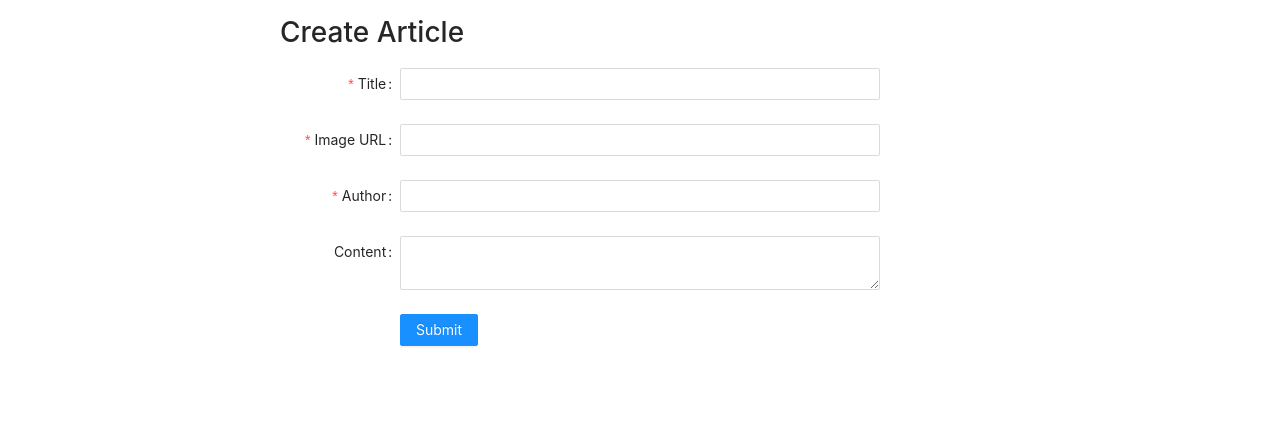
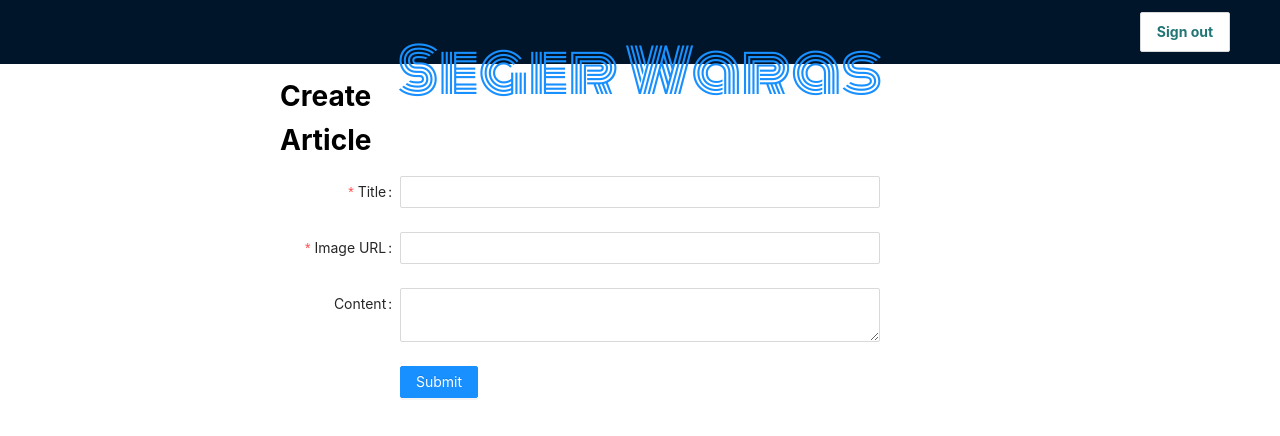
Before and after one commit to alfarelzaki/seger-waras, a React (Create React App) app: page /createPost in a window 1280 px wide. Shown: the top 436 px of the page. Built offline with nearby package versions, Linux system fonts and the light colour scheme; no server answers; a web font is replaced by a local one.

Commit message:
fixed createPost and readPost

```diff
--- a/src/container/CreatePost.jsx
+++ b/src/container/CreatePost.jsx
@@ -3,6 +3,7 @@ import "../App.css";
 import { db, app } from "../firebase";
 import { Form, Input, InputNumber, Button, Layout} from 'antd';
 import { Link } from 'react-router-dom';
+import { Col, Row } from 'antd';
 const { Header, Content, Footer } = Layout;
 
 const layout = {
@@ -79,16 +80,26 @@ class CreatePost extends React.Component {
     render () {
         return (
             <div>
+                <Header>
+                 <div className="logo">
+                    <Button style={{height:'40px', width:'90px', textAlign:'center', fontWeight:'bold', color:'#227575'}} onClick={() => app.auth().signOut()}>Sign out</Button>
+                </div>
+                    <h1 className="judul"><Link to='/'>Seger Waras</Link></h1>
+                </Header>
                 <Content className="content">
-                    <h1>Create Article</h1>
+                <Row>
+                    <Col span={5}>
+                        <h1 style={{textAlign:'left',color:'black', fontWeight:'bold'}}>Create Article</h1>
+                    </Col>
+                    <Col span={19} style={{marginTop:'15px'}}>
+                        <hr/>
+                    </Col>
+                </Row>
                     <Form {...layout} name="nest-messages" onFinish={this.addArticle} validateMessages={validateMessages}>
                         <Form.Item name="title" label="Title" rules={[{ required: true }]}>
                             <Input />
                         </Form.Item>
                         <Form.Item name="imageUrl" label="Image URL" rules={[{ required: true }]}>
-                            <Input />
-                        </Form.Item>
-                        <Form.Item name="author" label="Author" rules={[{ required: true }]}>
                             <Input />
                         </Form.Item>
                         <Form.Item name="content" label="Content">
@@ -101,7 +112,6 @@ class CreatePost extends React.Component {
                         </Form.Item>
                     </Form>
                 </Content>
-
             </div>
 
         );
--- a/src/container/Home.jsx
+++ b/src/container/Home.jsx
@@ -59,7 +59,7 @@ class Home extends React.Component{
         <div className="logo">
           <Button style={{height:'40px', width:'90px', textAlign:'center', fontWeight:'bold', color:'#227575'}} onClick={() => app.auth().signOut()}>Sign out</Button>
         </div>
-          <h1 className="judul">Seger Waras</h1>
+          <h1 className="judul"><Link to='/'>Seger Waras</Link></h1>
       </Header>
       <Content className="content">
       <div className="App"></div>
@@ -107,9 +107,11 @@ class Home extends React.Component{
           <Col span={11} className="app-text">
             <h1 style={{fontSize:'24pt', margin:'0'}}>CREATE YOUR OWN ARTICLE NOW!</h1>
             <p>Create health articles that are useful for others by clicking the button below.</p>
-            <Button type="dark" style={{width:'100px', height:'50px',  color:'white', backgroundColor:'black', fontWeight:'bold'}}>
-              CREATE
-            </Button>
+            <Link to='/createPost'>
+              <Button type="dark" style={{width:'100px', height:'50px',  color:'white', backgroundColor:'black', fontWeight:'bold'}}>
+                CREATE
+              </Button>
+            </Link>
           </Col>
           <Col span={13}>
             <img className="img-footer" src="https://iu.co.id/wp-content/uploads/2019/10/healthy-lifestyle.jpeg"></img>
--- a/src/container/ReadPost.jsx
+++ b/src/container/ReadPost.jsx
@@ -3,6 +3,7 @@ import '../App.css'
 import { app, db } from "../firebase";
 import { Button, Layout, Card, Col, Row } from 'antd';
 import { List, Avatar, Space } from 'antd';
+import { Link } from 'react-router-dom'
 import { EditOutlined, DeleteOutlined, BookOutlined, FileAddOutlined } from '@ant-design/icons';
 
 const { Header, Content, Footer } = Layout;
@@ -47,17 +48,23 @@ class ReadPost extends React.Component {
 
         return (
             <Layout className="layout">
+                <Header>
+                 <div className="logo">
+                    <Button style={{height:'40px', width:'90px', textAlign:'center', fontWeight:'bold', color:'#227575'}} onClick={() => app.auth().signOut()}>Sign out</Button>
+                </div>
+                    <h1 className="judul"><Link to='/'>Seger Waras</Link></h1>
+                </Header>
                 <Content className="content">
 
                 <Row>
-
-                    <h1 style={{ textAlign: 'left', color: 'black', fontWeight:'bold' }}>Your articles</h1>
-                    <div>
-                        <Button className="float-right" type="primary" icon={<FileAddOutlined />}>
+                    <Col span={21}>
+                        <h1 style={{ textAlign: 'left', color: 'black', fontWeight:'bold' }}>Your articles</h1>
+                    </Col>
+                    <Col span={3}>
+                    <Button className="float-left" type="primary" icon={<FileAddOutlined />}>
                             Add article
                         </Button>
-                    </div>
-
+                    </Col>
                 </Row>
                 <hr/>
 
@@ -90,13 +97,15 @@ class ReadPost extends React.Component {
                         )}
                     />
                 </section>
-
-
                 </Content>
-
                 <Footer className="footer">
+                <div className="footer-about">
+                    <h1 className="judul-footer">Seger Waras</h1>
+                    <h1 className="font-cabin">Created by</h1>
+                    <h1 className="font-cabin">Alfarelzaki ~ farizalbab ~ Rizal Miftah</h1>
+                    <h3 className="font-cabin">© 2020 SEGER WARAS - ALL RIGHTS RESERVED.</h3>
+                </div>
                 </Footer>
-
             </Layout>
 
         )
```
